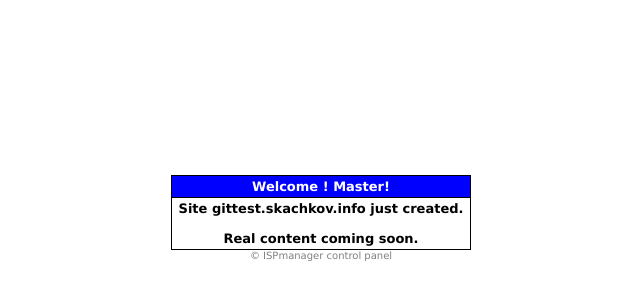
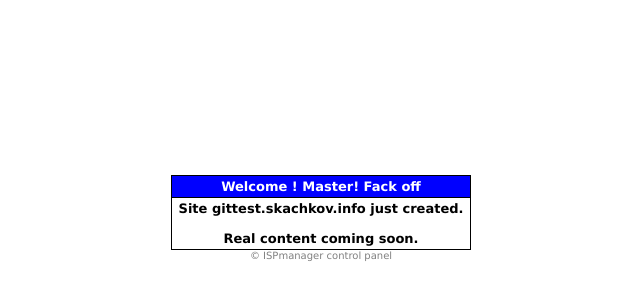
Before and after one commit to ym-parser/gittest, a plain HTML site: page index.html in a window 1280 px wide. Shown: the part 182-482 px from the top of the page, 319-959 px from the left. Drawn offline with Linux system fonts and the light colour scheme.

Commit message:
add fack off

```diff
--- a/index.html
+++ b/index.html
@@ -7,7 +7,7 @@
 	<td align=center><table border=0 cellpadding=0 cellspacing=0 width=300>
 	<tr><td bgcolor=#000000><table border=0 cellpadding=3 cellspacing=1 width=300>
 	<tr>
-		<td align=center bgcolor=#0000FF><font color=#FFFFFF face='Verdana, Arial, Helvetica, sans-serif' size=2><b>Welcome ! Master!</b></font></td>
+		<td align=center bgcolor=#0000FF><font color=#FFFFFF face='Verdana, Arial, Helvetica, sans-serif' size=2><b>Welcome ! Master! Fack off</b></font></td>
 	</tr>
 	<tr>
 		<td align=center bgcolor=#FFFFFF><font color=#000000 face='Verdana, Arial, Helvetica, sans-serif' size=2><b>Site gittest.skachkov.info just created.<br><br>Real content coming soon.</b></font></td>
```
